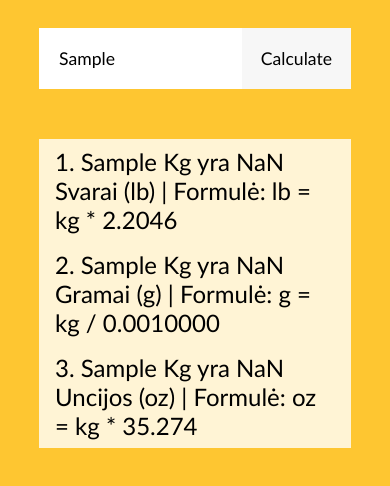
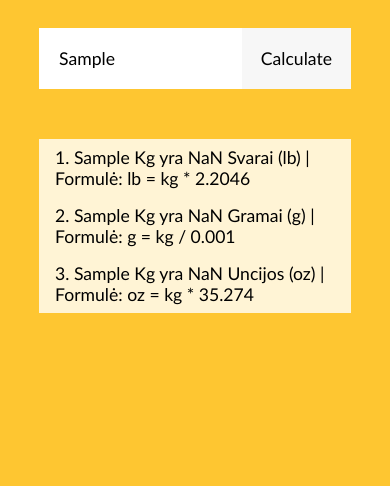
Before and after one commit to EyeMLeo/Leonid_Akuta_js_exam, a plain HTML site: page Task 1/Index.html in a window 390 px wide. Both pictures are taken after typing "Sample" into the empty fields and a click on the input "Calculate". Shown: the part 218-704 px from the top of the page. Drawn offline with Linux system fonts and the light colour scheme.

Commit message:
1 uzd text responsive added. Grams calc. fixed.

```diff
--- a/Task 1/script.js
+++ b/Task 1/script.js
@@ -38,9 +38,9 @@ function OutputGenerate(inputValue) {
   liEl1.textContent = `${inputValue} Kg yra ${(inputValue * 2.2046).toFixed(
     2
   )} Svarai (lb) | Formulė: lb = kg * 2.2046`;
-  liEl2.textContent = `${inputValue} Kg yra ${(inputValue * 0.001).toFixed(
-    2
-  )} Gramai (g) | Formulė: g = kg / 0.0010000`;
+  liEl2.textContent = `${inputValue} Kg yra ${(inputValue / 0.001).toFixed(
+    0
+  )} Gramai (g) | Formulė: g = kg / 0.001`;
   liEl3.textContent = `${inputValue} Kg yra ${(inputValue * 35.274).toFixed(
     2
   )} Uncijos (oz) | Formulė: oz = kg * 35.274`;
--- a/Task 1/style.css
+++ b/Task 1/style.css
@@ -33,7 +33,7 @@ form {
   max-width: 80%;
   margin: 50px auto;
   background-color: #fff4d5;
-  font-size: 1.5rem;
+  font-size: 1.1rem;
 }
 
 #submit-btn {
@@ -61,6 +61,7 @@ form {
 li{
   list-style-position: inside;
   padding: 0.5rem 1rem;
+  /* font-size: 2rem; */
 }
 
 /* Tablet */
@@ -69,6 +70,10 @@ li{
     font-size: 3.5em;
   }
 
+  #output{
+    font-size: 2rem;
+  }
+
   #search,
   #submit-btn {
     font-size: 2em;
```
